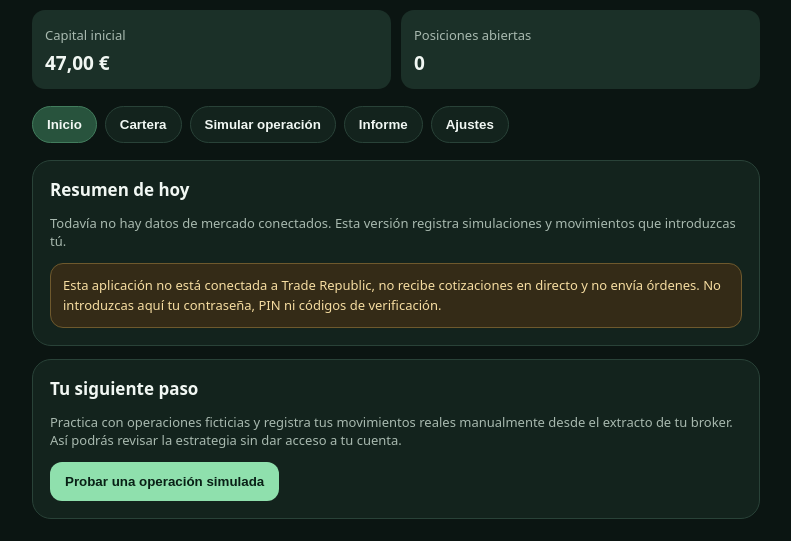
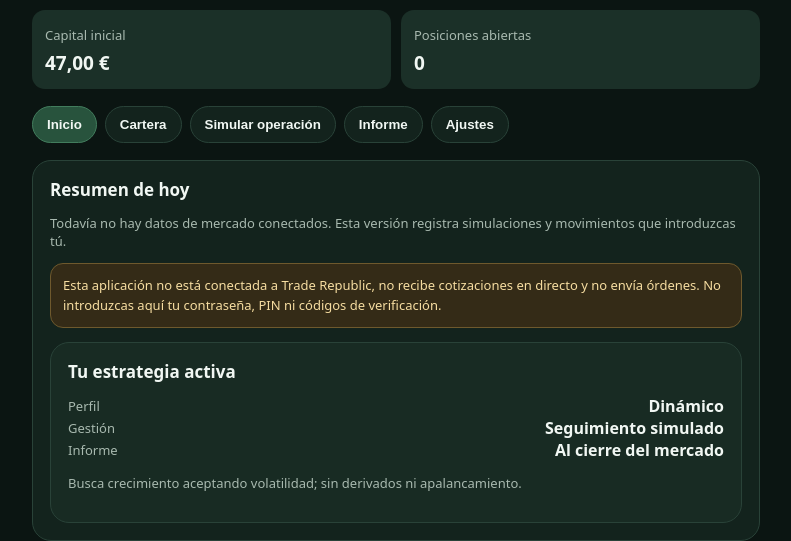
Before and after one commit to pedropulidocabrerizo-dotcom/inversor-ia, a plain HTML site: page index.html in a window 1280 px wide. Shown: the part 269-810 px from the top of the page, without its empty margins (244-1035 px from the left). Drawn offline with Linux system fonts and the light colour scheme.

Commit message:
Add files via upload

```diff
--- a/index.html
+++ b/index.html
@@ -41,7 +41,8 @@ footer{text-align:center;color:var(--muted);font-size:12px;margin-top:25px}
 <nav><button class="active" data-tab="home">Inicio</button><button data-tab="portfolio">Cartera</button><button data-tab="trade">Simular operación</button><button data-tab="report">Informe</button><button data-tab="settings">Ajustes</button></nav>
 <section id="home">
  <div class="card"><h2>Resumen de hoy</h2><p id="daily" class="muted">Todavía no hay datos de mercado conectados. Esta versión registra simulaciones y movimientos que introduzcas tú.</p>
- <div class="notice">Esta aplicación no está conectada a Trade Republic, no recibe cotizaciones en directo y no envía órdenes. No introduzcas aquí tu contraseña, PIN ni códigos de verificación.</div></div>
+ <div class="notice">Esta aplicación no está conectada a Trade Republic, no recibe cotizaciones en directo y no envía órdenes. No introduzcas aquí tu contraseña, PIN ni códigos de verificación.</div>
+ <div class="card" style="margin:14px 0 0;background:#182b23"><h2>Tu estrategia activa</h2><div class="row"><span class="muted">Perfil</span><b id="profileLabel">Dinámico</b></div><div class="row"><span class="muted">Gestión</span><b id="autonomyLabel">Cartera simulada automática</b></div><div class="row"><span class="muted">Informe</span><b id="reportLabel">Al cierre del mercado</b></div><p class="muted" id="strategyText">Simulación educativa. Sin derivados, apalancamiento ni órdenes reales.</p></div></div>
  <div class="card"><h2>Tu siguiente paso</h2><p class="muted">Practica con operaciones ficticias y registra tus movimientos reales manualmente desde el extracto de tu broker. Así podrás revisar la estrategia sin dar acceso a tu cuenta.</p>
  <button onclick="showTab('trade')">Probar una operación simulada</button></div>
 </section>
@@ -51,14 +52,18 @@ footer{text-align:center;color:var(--muted);font-size:12px;margin-top:25px}
  <div class="row"><div style="flex:1"><label>Tipo</label><select id="side"><option value="buy">Compra</option><option value="sell">Venta</option></select></div><div style="flex:1"><label>Importe en euros</label><input id="amount" type="number" min="0.01" step="0.01" placeholder="5,00"></div></div>
  <label>Precio de referencia (opcional, €)</label><input id="price" type="number" min="0" step="0.0001" placeholder="No se consulta automáticamente">
  <button id="saveTrade">Guardar simulación</button><p id="tradeMsg" class="muted"></p></div></section>
-<section id="report" class="hidden"><div class="card"><h2>Actividad registrada</h2><div id="activity" class="muted">Sin movimientos todavía.</div><button class="secondary" id="export">Exportar informe CSV</button></div></section>
-<section id="settings" class="hidden"><div class="card"><h2>Configuración</h2><label>Capital inicial (€)</label><input id="startCapital" type="number" min="0" step=".01" value="47"><button id="saveSettings">Guardar capital</button><p class="muted">Los datos se guardan únicamente en este dispositivo mediante almacenamiento local del navegador.</p></div>
+<section id="report" class="hidden"><div class="card"><h2>Informe de cierre</h2><p class="muted">Genera un resumen cuando termine la sesión. La app no puede ejecutarse en segundo plano ni consultar cotizaciones en directo todavía.</p><button id="makeReport">Generar informe ahora</button><div id="reportSummary" class="item muted">Aún no se ha generado el informe de hoy.</div></div><div class="card"><h2>Actividad registrada</h2><div id="activity" class="muted">Sin movimientos todavía.</div><button class="secondary" id="export">Exportar informe CSV</button></div></section>
+<section id="settings" class="hidden"><div class="card"><h2>Preferencias de inversión</h2><label>Perfil inversor</label><select id="profile"><option value="Dinámico">Dinámico: más volatilidad y potencial de crecimiento</option><option value="Equilibrado">Equilibrado</option><option value="Conservador">Conservador</option></select>
+<label>Autonomía</label><select id="autonomy"><option value="Seguimiento simulado; revisión del usuario">Seguimiento de cartera simulada; yo reviso</option><option value="Propone; autorización del usuario">Propone; yo autorizo las operaciones</option></select>
+<label>Momento del informe</label><select id="reportTime"><option value="Al cierre del mercado">Al cierre del mercado</option><option value="Antes de la apertura">Antes de la apertura</option><option value="Dos veces al día">Dos veces al día</option></select>
+<label>Capital inicial (€)</label><input id="startCapital" type="number" min="0" step=".01" value="47"><button id="saveSettings">Guardar preferencias</button><p class="muted">Tus preferencias se guardan en este dispositivo. El informe se genera al abrir la app y solicitarlo; esta versión no puede enviar avisos ni operar mientras está cerrada.</p></div>
 <div class="card"><h2>Conexión con Trade Republic</h2><p class="muted">Actualmente no hay una API pública oficial de trading para conectar esta aplicación. La vía segura inicial es exportar los movimientos desde Trade Republic e importarlos o registrarlos manualmente. Nunca compartas tus credenciales con conectores no oficiales.</p></div></section>
 <footer>Herramienta educativa de seguimiento. No es asesoramiento financiero ni ejecuta inversiones reales.</footer>
 </main>
 <script>
 const euro=n=>new Intl.NumberFormat('es-ES',{style:'currency',currency:'EUR'}).format(n||0);
 let data=JSON.parse(localStorage.getItem('invIA')||'null')||{initial:47,cash:47,trades:[],holdings:{}};
+data.preferences=data.preferences||{profile:'Dinámico',autonomy:'Seguimiento simulado; revisión del usuario',reportTime:'Al cierre del mercado'};
 function save(){localStorage.setItem('invIA',JSON.stringify(data));render()}
 function showTab(id){document.querySelectorAll('main section[id]').forEach(s=>s.classList.toggle('hidden',s.id!==id));document.querySelectorAll('nav button').forEach(b=>b.classList.toggle('active',b.dataset.tab===id))}
 document.querySelectorAll('nav button').forEach(b=>b.onclick=()=>showTab(b.dataset.tab));
@@ -70,6 +75,13 @@ function render(){
  let hs=Object.entries(data.holdings);document.getElementById('holdingList').innerHTML=hs.length?hs.map(([k,h])=>`<div class="item row"><span>${esc(k)}<br><small class="muted">${h.units.toFixed(4)} unidades simuladas</small></span><b>${euro(h.cost)}</b></div>`).join(''):'Todavía no tienes posiciones.';
  document.getElementById('activity').innerHTML=data.trades.length?data.trades.slice().reverse().map(t=>`<div class="item"><div class="row"><b>${esc(t.side==='buy'?'Compra simulada':'Venta simulada')} · ${esc(t.asset)}</b><b>${euro(t.amount)}</b></div><small class="muted">${new Date(t.date).toLocaleString('es-ES')} · Precio de referencia: ${t.price?euro(t.price):'no indicado'}</small></div>`).join(''):'Sin movimientos todavía.';
  document.getElementById('startCapital').value=data.initial;
+ document.getElementById('profile').value=data.preferences.profile;
+ document.getElementById('autonomy').value=data.preferences.autonomy;
+ document.getElementById('reportTime').value=data.preferences.reportTime;
+ document.getElementById('profileLabel').textContent=data.preferences.profile;
+ document.getElementById('autonomyLabel').textContent=data.preferences.autonomy.startsWith('Seguimiento')?'Seguimiento simulado':'Propuestas con autorización';
+ document.getElementById('reportLabel').textContent=data.preferences.reportTime;
+ document.getElementById('strategyText').textContent=data.preferences.profile==='Dinámico'?'Busca crecimiento aceptando volatilidad; sin derivados ni apalancamiento.':'Perfil '+data.preferences.profile+'. Sin derivados ni apalancamiento.';
 }
 function esc(s){return String(s).replace(/[&<>"']/g,c=>({'&':'&amp;','<':'&lt;','>':'&gt;','"':'&quot;',"'":'&#39;'}[c]))}
 document.getElementById('saveTrade').onclick=()=>{
@@ -81,7 +93,8 @@ document.getElementById('saveTrade').onclick=()=>{
  else{data.cash+=amount;let h=data.holdings[asset];let ratio=amount/h.cost;h.cost-=amount;h.units*=1-ratio;if(h.cost<.005)delete data.holdings[asset]}
  data.trades.push({asset,side,amount,price,date:new Date().toISOString()});save();msg.textContent='Simulación guardada en este dispositivo.';document.getElementById('asset').value='';document.getElementById('amount').value='';document.getElementById('price').value='';
 };
-document.getElementById('saveSettings').onclick=()=>{let n=Number(document.getElementById('startCapital').value);if(n>=0&&Number.isFinite(n)){data.initial=n;data.cash=n-Object.values(data.holdings).reduce((a,h)=>a+h.cost,0);if(data.cash<0){alert('El capital no puede ser inferior al importe simulado ya invertido.');data.cash=0;return}save()}};
+document.getElementById('saveSettings').onclick=()=>{let n=Number(document.getElementById('startCapital').value);if(n>=0&&Number.isFinite(n)){data.initial=n;data.cash=n-Object.values(data.holdings).reduce((a,h)=>a+h.cost,0);if(data.cash<0){alert('El capital no puede ser inferior al importe simulado ya invertido.');data.cash=0;return}data.preferences={profile:document.getElementById('profile').value,autonomy:document.getElementById('autonomy').value,reportTime:document.getElementById('reportTime').value};save();alert('Preferencias guardadas en este dispositivo.')}};
+document.getElementById('makeReport').onclick=()=>{let invested=Object.values(data.holdings).reduce((a,h)=>a+h.cost,0),total=data.cash+invested,pnl=total-data.initial;let date=new Date().toLocaleString('es-ES');document.getElementById('reportSummary').innerHTML='<b>Informe generado: '+esc(date)+'</b><br>Capital simulado: '+euro(total)+'<br>Efectivo: '+euro(data.cash)+'<br>Posiciones: '+Object.keys(data.holdings).length+'<br>Operaciones registradas: '+data.trades.length+'<br>Resultado frente al capital inicial: '+euro(pnl)+'<br><br><span class="muted">Sin cotizaciones de mercado conectadas: no se puede calcular rentabilidad diaria real ni recomendar una operación basada en precios actuales.</span>';};
 document.getElementById('export').onclick=()=>{let rows=[['fecha','activo','tipo','importe_eur','precio_referencia'],...data.trades.map(t=>[t.date,t.asset,t.side,t.amount,t.price])];let csv=rows.map(r=>r.map(x=>'"'+String(x).replace(/"/g,'""')+'"').join(';')).join('\n');let a=document.createElement('a');a.href=URL.createObjectURL(new Blob(['\ufeff'+csv],{type:'text/csv'}));a.download='informe-inversor-ia.csv';a.click();URL.revokeObjectURL(a.href)};
 render();
 if('serviceWorker' in navigator)window.addEventListener('load',()=>navigator.serviceWorker.register('./sw.js').catch(()=>{}));
--- a/sw.js
+++ b/sw.js
@@ -1 +1 @@
-const CACHE='inversor-ia-v1';const ASSETS=['./','./index.html','./manifest.webmanifest','./icon.svg'];self.addEventListener('install',e=>e.waitUntil(caches.open(CACHE).then(c=>c.addAll(ASSETS))));self.addEventListener('fetch',e=>e.respondWith(caches.match(e.request).then(r=>r||fetch(e.request))));
+const CACHE='inversor-ia-v2';const ASSETS=['./','./index.html','./manifest.webmanifest','./icon.svg'];self.addEventListener('install',e=>e.waitUntil(caches.open(CACHE).then(c=>c.addAll(ASSETS))));self.addEventListener('activate',e=>e.waitUntil(caches.keys().then(keys=>Promise.all(keys.filter(k=>k!==CACHE).map(k=>caches.delete(k))))));self.addEventListener('fetch',e=>e.respondWith(caches.match(e.request).then(r=>r||fetch(e.request))));
```
